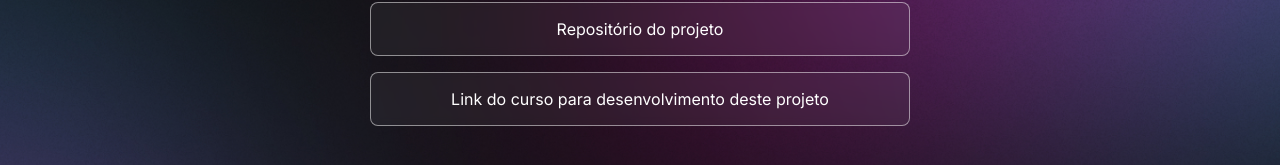
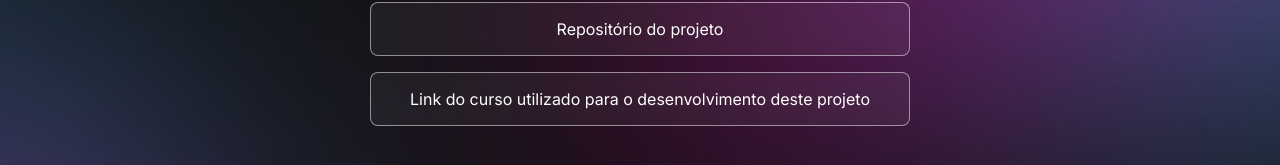
Before and after one commit to MuriloH13/ProjetoLendPage, a plain HTML site: page index.html in a window 1280 px wide. Shown: the part 368-533 px from the top of the page. Drawn offline with nearby package versions, Linux system fonts and the light colour scheme.

Commit message:
credits to the course of rocketseat

```diff
--- a/index.html
+++ b/index.html
@@ -45,7 +45,7 @@
 
         <li>
           <a href="https://app.rocketseat.com.br/discover" target="_blank"
-            >Link do curso para desenvolvimento deste projeto</a
+            >Link do curso utilizado para o desenvolvimento deste projeto</a
           >
         </li>
       </ul>
```
